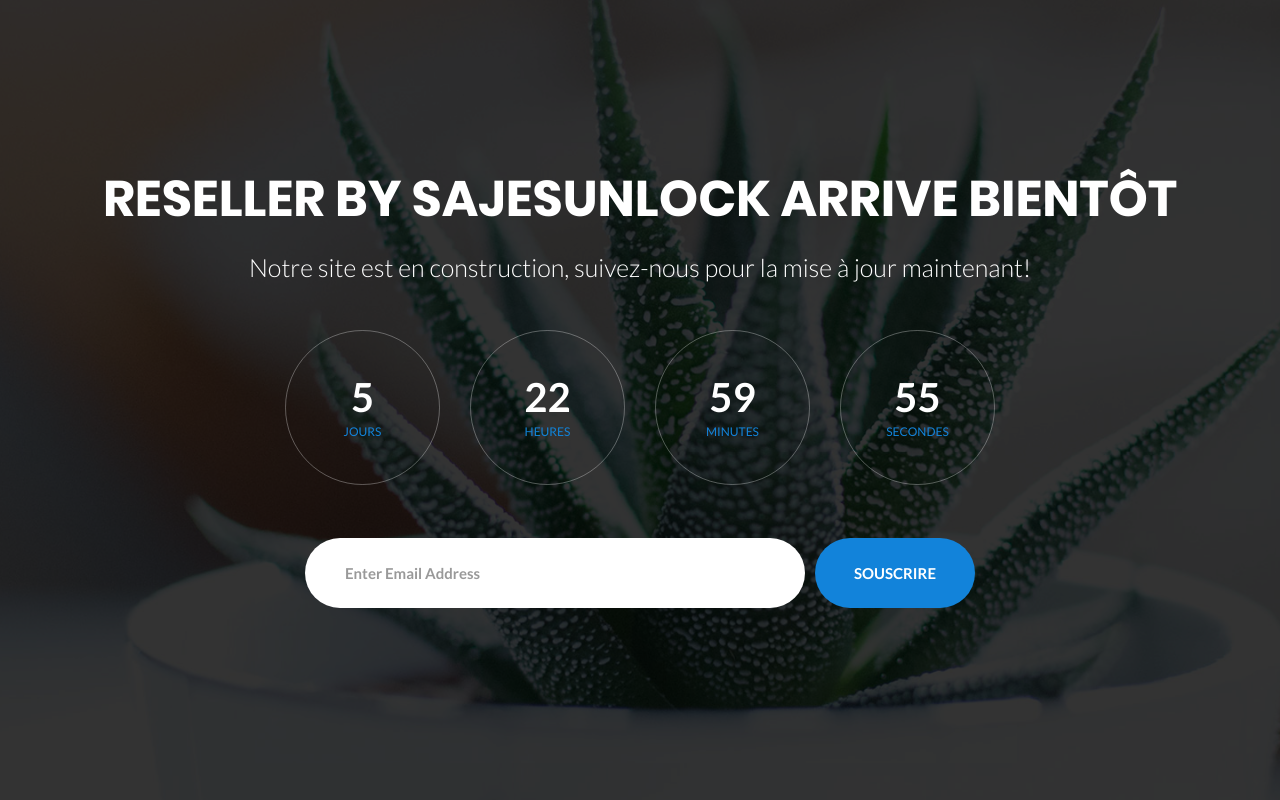
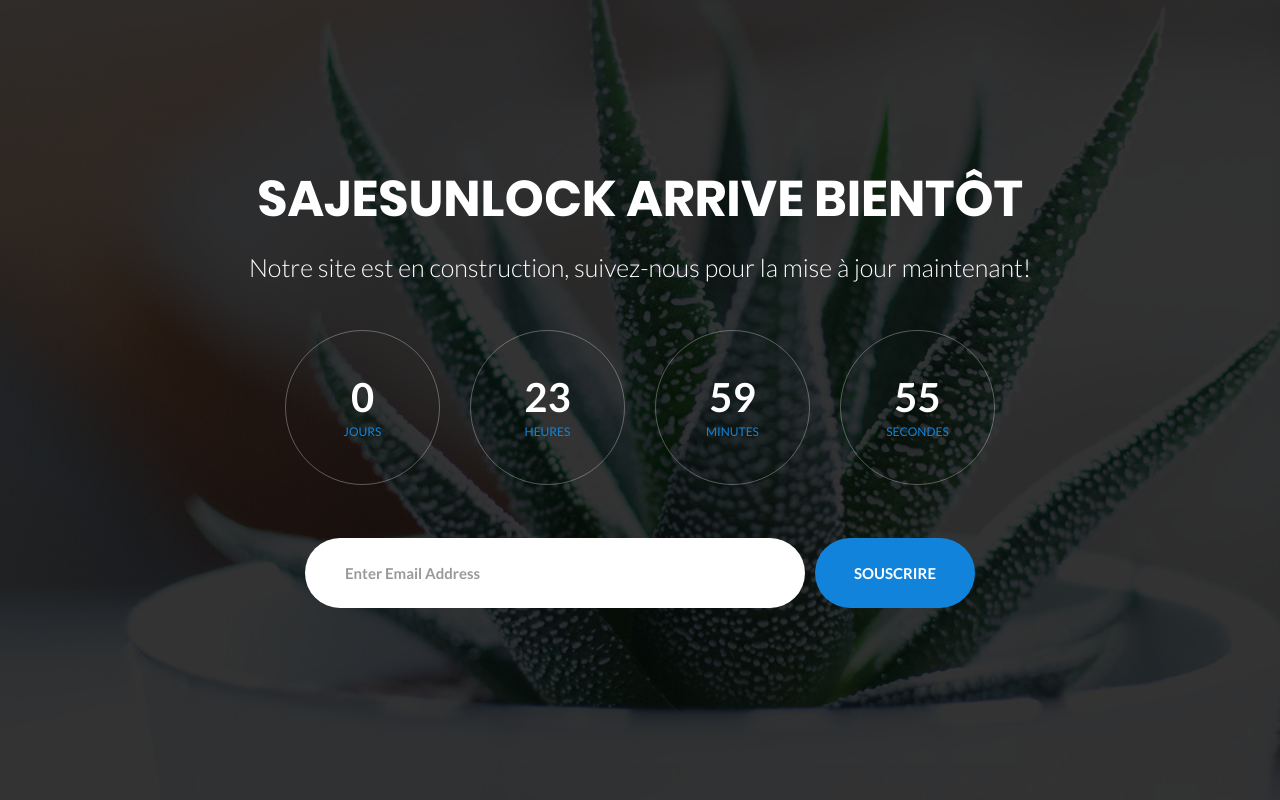
Before and after one commit to djtrueway/coming-soon, a plain HTML site: page index.html in a window 1280 px wide. Drawn offline with Linux system fonts and the light colour scheme.

Commit message:
reset date

```diff
--- a/index.html
+++ b/index.html
@@ -1,7 +1,7 @@
 <!DOCTYPE html>
 <html lang="en">
 <head>
-	<title>Reseller : Sajesunlock</title>
+	<title>Sajesunlock</title>
 	<meta charset="UTF-8">
 	<meta name="viewport" content="width=device-width, initial-scale=1">
 <!--===============================================================================================-->
@@ -32,7 +32,7 @@
 		<!--  -->
 		<div class="size1 flex-col-c-m p-l-15 p-r-15 p-t-50 p-b-50">
 			<h3 class="l1-txt1 txt-center p-b-25">
-				reseller by sajesunlock Arrive bientôt
+				sajesunlock Arrive bientôt
 			</h3>
 
 			<p class="m2-txt1 txt-center p-b-48">
@@ -96,10 +96,10 @@
 		$('.cd100').countdown100({
 			/*Set Endtime here*/
 			/*Endtime must be > current time*/
-			endtimeYear: 2019,
+			endtimeYear: 2020,
 			endtimeMonth: 07,
-			endtimeDate: 5,
-			endtimeHours: 23,
+			endtimeDate: 1,
+			endtimeHours: 0,
 			endtimeMinutes: 59,
 			endtimeSeconds: 59,
 			timeZone: "" ,
```
